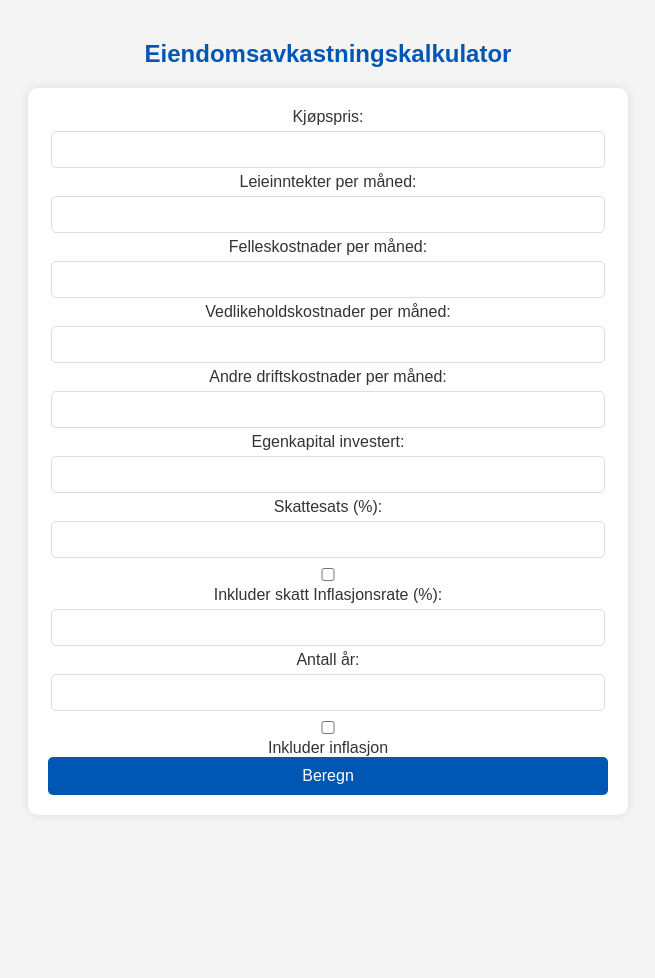
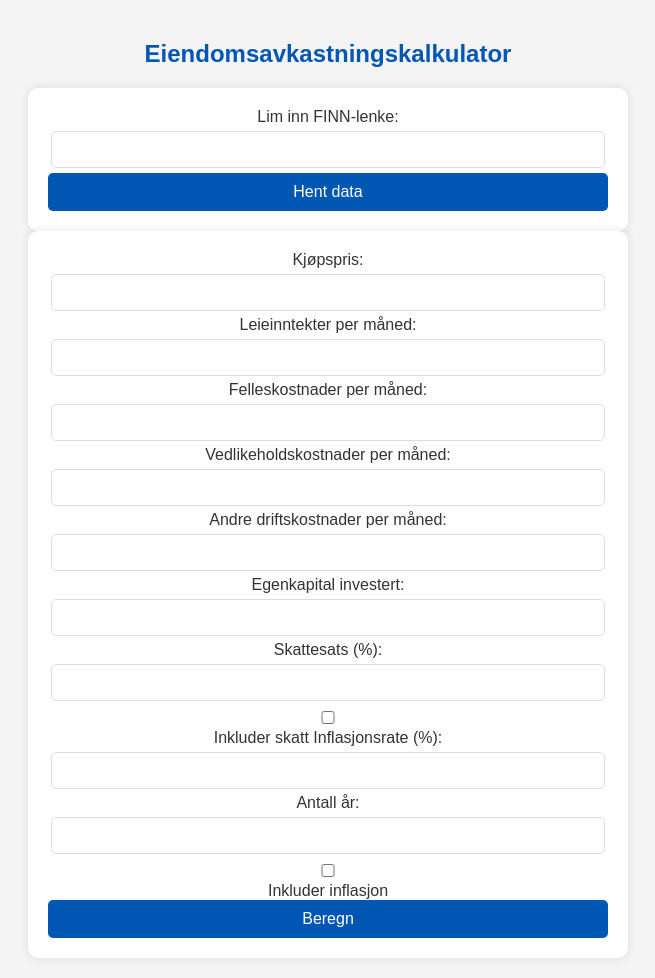
Before and after one commit to prerep/Eiendomsavkastning-kalkulator, a Flask app: page / in a window 1280 px wide. Shown: the whole page, without its empty margins (312-967 px from the left). Before the commit the page ends 795 px from the top, so only its background shows below. Run offline with Flask 3, Linux system fonts and the light colour scheme.

Commit message:
Update index.html

```diff
--- a/templates/index.html
+++ b/templates/index.html
@@ -8,15 +8,24 @@
 </head>
 <body>
     <h2>Eiendomsavkastningskalkulator</h2>
+
+    <!-- FINN.no henter data -->
+    <form method="post" action="/fetch_finn">
+        <label>Lim inn FINN-lenke:</label>
+        <input type="text" name="finn_url" required>
+        <button type="submit">Hent data</button>
+    </form>
+
+    <!-- Kalkulator skjema -->
     <form method="post" action="/calculate">
         <label>Kjøpspris:</label>
-        <input type="number" name="purchase_price" required>
+        <input type="number" name="purchase_price" value="{{ fetched_price if fetched_price else '' }}" required>
 
         <label>Leieinntekter per måned:</label>
         <input type="number" name="rent_income" required>
 
         <label>Felleskostnader per måned:</label>
-        <input type="number" name="common_costs" required>
+        <input type="number" name="common_costs" value="{{ fetched_common_costs if fetched_common_costs else '' }}" required>
 
         <label>Vedlikeholdskostnader per måned:</label>
         <input type="number" name="maintenance_costs" required>
@@ -40,6 +49,7 @@
         <button type="submit">Beregn</button>
     </form>
 
+    <!-- Resultatvisning -->
     {% if gross_yield %}
     <div class="result">
         <h3>Resultater:</h3>
```
